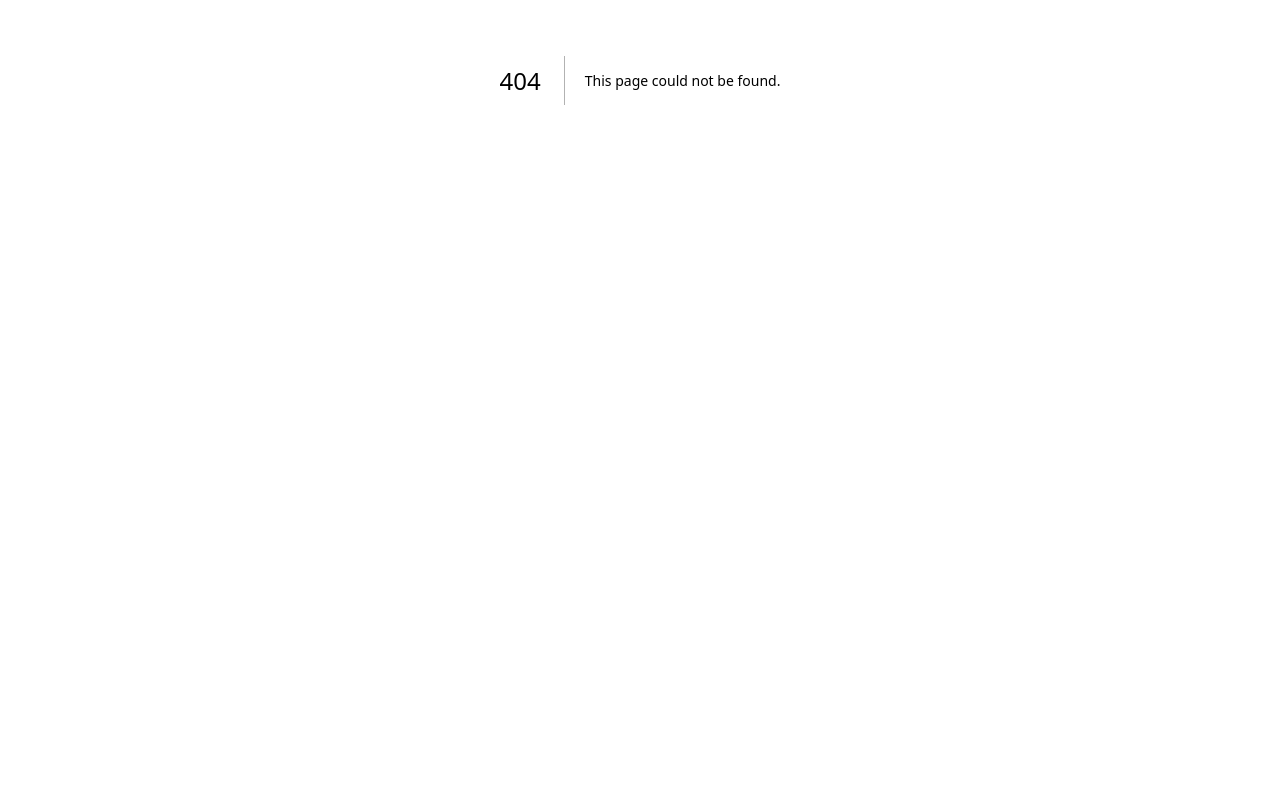
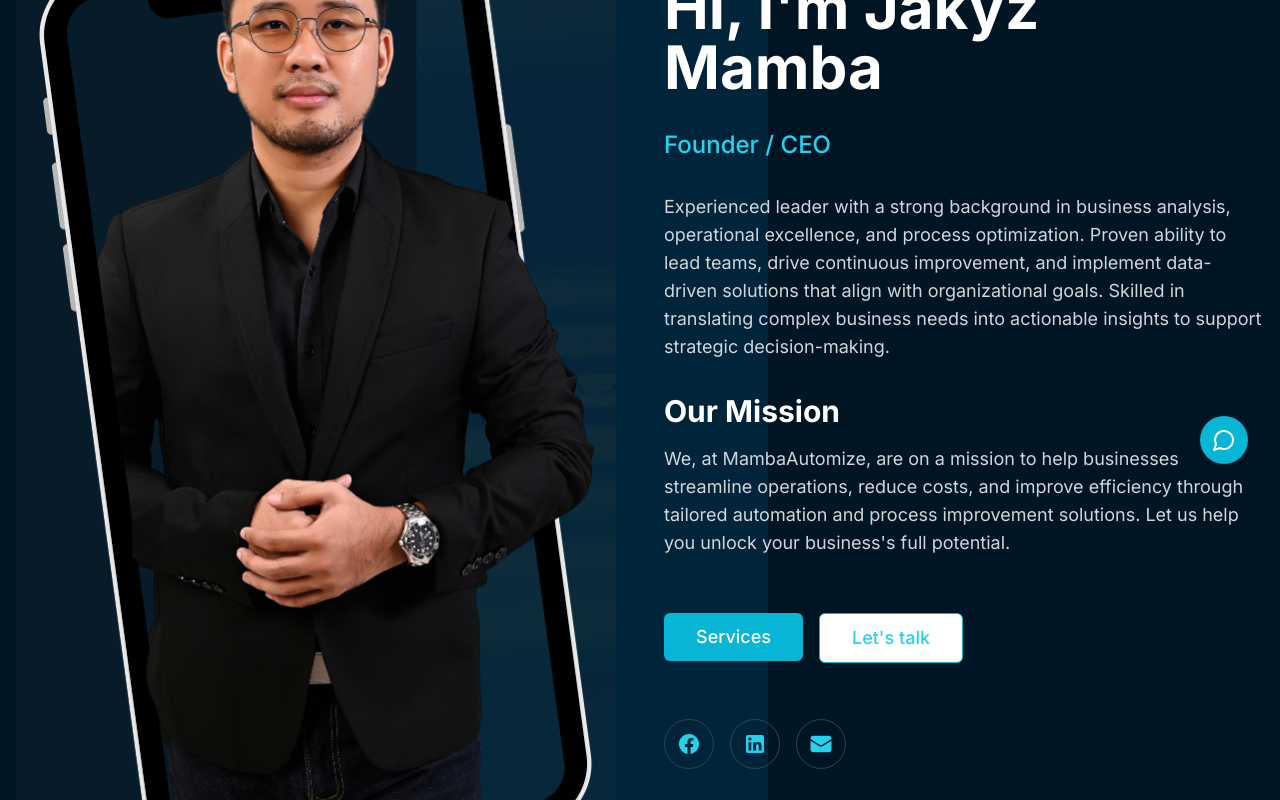
Before and after one commit to GetJaxHub/MambaAutomizeV3, a Next.js app: page /founder-ceo in a window 1280 px wide. Before the commit this address had no page. Shown: the part 320-1120 px from the top of the page. Before the commit the page ends 800 px from the top, so only its background shows below. Built offline with nearby package versions, Linux system fonts and the light colour scheme.

Commit message:
fix: update founder-ceo page background and text
Improve background color and update about section text.

Co-authored-by: null <168320654+GetJaxHub@users.noreply.github.com>

```diff
--- /dev/null
+++ b/app/founder-ceo/page.tsx
@@ -0,0 +1,172 @@
+"use client"
+
+import { useEffect, useRef } from "react"
+import Image from "next/image"
+import Link from "next/link"
+import { motion } from "framer-motion"
+import { Button } from "@/components/ui/button"
+import Navbar from "@/components/navbar"
+import FooterWithPolicies from "@/components/footer-with-policies"
+import ChatWidget from "@/components/chat-widget"
+
+export default function FounderCEOPage() {
+  const containerRef = useRef<HTMLDivElement>(null)
+
+  // Text animation variants
+  const textVariants = {
+    hidden: { opacity: 0, y: 20 },
+    visible: (i: number) => ({
+      opacity: 1,
+      y: 0,
+      transition: {
+        delay: 0.3 + i * 0.1,
+        duration: 0.8,
+        ease: "easeOut",
+      },
+    }),
+  }
+
+  // Parallax effect for background
+  useEffect(() => {
+    const handleScroll = () => {
+      if (!containerRef.current) return
+      const scrollY = window.scrollY
+      containerRef.current.style.backgroundPositionY = `${scrollY * 0.5}px`
+    }
+
+    window.addEventListener("scroll", handleScroll)
+    return () => window.removeEventListener("scroll", handleScroll)
+  }, [])
+
+  return (
+    <div className="min-h-screen bg-[#001524]">
+      <Navbar />
+
+      {/* Hero Section with Background Image */}
+      <div
+        ref={containerRef}
+        className="relative min-h-screen pt-24 overflow-hidden bg-cover bg-center bg-no-repeat"
+        style={{
+          background:
+            "linear-gradient(90deg, #001524 0%, #001524 40%, #00253a 40%, #00253a 60%, #001524 60%, #001524 100%)",
+        }}
+      >
+        <div className="container mx-auto px-4 py-12 relative z-10">
+          <div className="grid md:grid-cols-2 gap-8 md:gap-12 items-center">
+            {/* Phone frame on the left - exactly matching reference */}
+            <motion.div
+              initial={{ opacity: 0, x: -30 }}
+              animate={{ opacity: 1, x: 0 }}
+              transition={{ duration: 0.8 }}
+              className="flex justify-center md:justify-start"
+            >
+              <div className="relative">
+                {/* Using the exact image from the reference with the phone frame already included */}
+                <Image
+                  src="/images/ceo-portrait-new.png"
+                  alt="Jakyz Mamba - Founder & CEO"
+                  width={500}
+                  height={800}
+                  className="w-auto h-auto max-w-full"
+                  priority
+                />
+              </div>
+            </motion.div>
+
+            {/* Text content on the right - matching reference */}
+            <motion.div initial="hidden" animate="visible" className="space-y-6 md:space-y-8">
+              <motion.h1
+                custom={0}
+                variants={textVariants}
+                className="text-4xl md:text-5xl lg:text-6xl font-bold text-white"
+              >
+                Hi, I'm Jakyz Mamba
+              </motion.h1>
+
+              <motion.h2 custom={1} variants={textVariants} className="text-2xl text-cyan-400 font-medium">
+                Founder / CEO
+              </motion.h2>
+
+              <motion.p
+                custom={3}
+                variants={textVariants}
+                className="text-gray-300 text-base md:text-lg leading-relaxed"
+              >
+                Experienced leader with a strong background in business analysis, operational excellence, and process
+                optimization. Proven ability to lead teams, drive continuous improvement, and implement data-driven
+                solutions that align with organizational goals. Skilled in translating complex business needs into
+                actionable insights to support strategic decision-making.
+              </motion.p>
+
+              <motion.div custom={4} variants={textVariants}>
+                <h3 className="text-2xl md:text-3xl font-bold text-white mb-4">Our Mission</h3>
+                <p className="text-gray-300 text-base md:text-lg leading-relaxed">
+                  We, at MambaAutomize, are on a mission to help businesses streamline operations, reduce costs, and
+                  improve efficiency through tailored automation and process improvement solutions. Let us help you
+                  unlock your business's full potential.
+                </p>
+              </motion.div>
+
+              <motion.div custom={5} variants={textVariants} className="flex flex-wrap gap-4 pt-6">
+                <Link href="/#services">
+                  <Button className="bg-cyan-500 hover:bg-cyan-600 text-white px-8 py-6 text-lg">Services</Button>
+                </Link>
+                <Link href="/#contact">
+                  <Button
+                    variant="outline"
+                    className="border-cyan-500 text-cyan-400 hover:bg-cyan-950 px-8 py-6 text-lg"
+                  >
+                    Let's talk
+                  </Button>
+                </Link>
+              </motion.div>
+
+              <motion.div custom={6} variants={textVariants} className="flex gap-4 pt-6">
+                <Link
+                  href="https://www.facebook.com/MambaAutomize"
+                  target="_blank"
+                  rel="noopener noreferrer"
+                  className="bg-transparent hover:bg-slate-800 p-3 rounded-full border border-slate-700 transition-colors"
+                >
+                  <svg className="h-6 w-6 text-cyan-400" fill="currentColor" viewBox="0 0 24 24" aria-hidden="true">
+                    <path
+                      fillRule="evenodd"
+                      d="M22 12c0-5.523-4.477-10-10-10S2 6.477 2 12c0 4.991 3.657 9.128 8.438 9.878v-6.987h-2.54V12h2.54V9.797c0-2.506 1.492-3.89 3.777-3.89 1.094 0 2.238.195 2.238.195v2.46h-1.26c-1.243 0-1.63.771-1.63 1.562V12h2.773l-.443 2.89h-2.33v6.988C18.343 21.128 22 16.991 22 12z"
+                      clipRule="evenodd"
+                    />
+                  </svg>
+                </Link>
+                <Link
+                  href="http://linkedin.com/company/mambaautomize"
+                  target="_blank"
+                  rel="noopener noreferrer"
+                  className="bg-transparent hover:bg-slate-800 p-3 rounded-full border border-slate-700 transition-colors"
+                >
+                  <svg className="h-6 w-6 text-cyan-400" fill="currentColor" viewBox="0 0 24 24" aria-hidden="true">
+                    <path
+                      fillRule="evenodd"
+                      d="M19 3a2 2 0 012 2v14a2 2 0 01-2 2H5a2 2 0 01-2-2V5a2 2 0 012-2h14zm-.5 15.5v-5.3a3.26 3.26 0 00-3.26-3.26c-.85 0-1.84.52-2.32 1.3v-1.11h-2.79v8.37h2.79v-4.93c0-.77.62-1.4 1.39-1.4a1.4 1.4 0 011.4 1.4v4.93h2.79zM6.88 8.56a1.68 1.68 0 001.68-1.68c0-.93-.75-1.69-1.68-1.69a1.69 1.69 0 00-1.69 1.69c0 .93.76 1.68 1.69 1.68zm1.39 9.94v-8.37H5.5v8.37h2.77z"
+                      clipRule="evenodd"
+                    />
+                  </svg>
+                </Link>
+                <Link
+                  href="mailto:Jakyz.Mamba@MambaAutomize.com"
+                  className="bg-transparent hover:bg-slate-800 p-3 rounded-full border border-slate-700 transition-colors"
+                >
+                  <svg className="h-6 w-6 text-cyan-400" fill="currentColor" viewBox="0 0 24 24" aria-hidden="true">
+                    <path d="M1.5 8.67v8.58a3 3 0 003 3h15a3 3 0 003-3V8.67l-8.928 5.493a3 3 0 01-3.144 0L1.5 8.67z" />
+                    <path d="M22.5 6.908V6.75a3 3 0 00-3-3h-15a3 3 0 00-3 3v.158l9.714 5.978a1.5 1.5 0 001.572 0L22.5 6.908z" />
+                  </svg>
+                </Link>
+              </motion.div>
+            </motion.div>
+          </div>
+        </div>
+      </div>
+
+      <FooterWithPolicies />
+      <ChatWidget />
+    </div>
+  )
+}
--- a/components/about.tsx
+++ b/components/about.tsx
@@ -40,11 +40,17 @@ export default function About() {
               and process optimization. We believe that every business deserves access to cutting-edge technology that
               can streamline operations, reduce costs, and drive growth.
             </p>
+
+            <div className="h-1 w-20 bg-cyan-500 my-8"></div>
+
+            <h3 className="text-2xl font-bold text-white mb-6">Who We Are</h3>
+
             <p className="text-gray-300 mb-6">
-              Founded by a team of automation experts with decades of combined experience, we understand the challenges
+              We are a team of automation experts with decades of combined experience. We understand the challenges
               businesses face in today's fast-paced digital landscape. Our solutions are designed to address these
               challenges head-on, providing customized automation strategies that deliver real results.
             </p>
+
             <p className="text-gray-300">
               Whether you're a small startup looking to scale efficiently or an established enterprise seeking to
               optimize existing processes, Mamba Automize has the expertise and technology to help you succeed.
--- a/components/navbar.tsx
+++ b/components/navbar.tsx
@@ -39,6 +39,7 @@ export default function Navbar() {
     { name: "About", href: "/#about", section: "about" },
     { name: "Services", href: "/#services", section: "services" },
     { name: "Careers", href: "/careers", section: null },
+    { name: "Founder", href: "/founder-ceo", section: null },
     { name: "Contact Us", href: "/#contact", section: "contact" },
   ]
 
```
Also changed, not shown: public/images/ceo-portrait-new.png (added), 1 other file (tests, documents, lock files or other folders).
